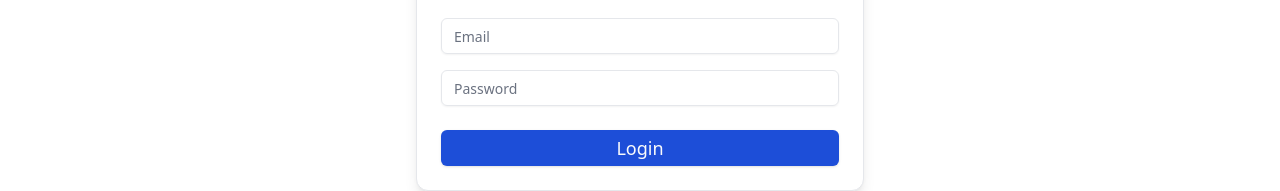
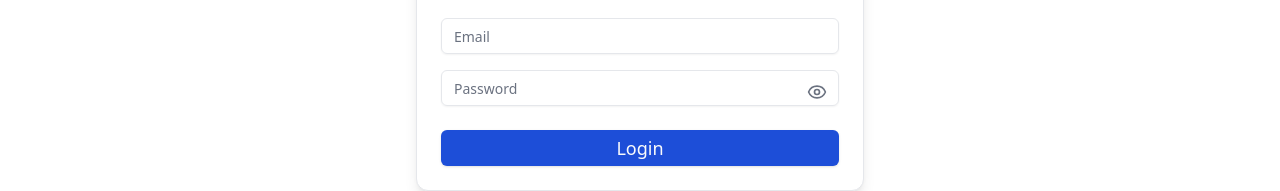
Before and after one commit to vardaan-bhatia/ByteWrite, a React (Vite) app in the folder frontend/: page /auth in a window 1280 px wide. Shown: the part 282-473 px from the top of the page. Built offline with nearby package versions, Linux system fonts and the light colour scheme.

Commit message:
paasword reveal feature

```diff
--- a/frontend/src/components/Login.tsx
+++ b/frontend/src/components/Login.tsx
@@ -12,6 +12,7 @@ import { Button } from "./ui/button";
 import { Input } from "./ui/input";
 import axios from "axios";
 import { ClipLoader } from "react-spinners"; // Importing the ClipLoader spinner
+import { Eye, EyeOff } from "lucide-react"; // Importing Lucide icons
 
 const Login: React.FC = () => {
   const navigate = useNavigate();
@@ -22,6 +23,7 @@ const Login: React.FC = () => {
   );
   const [serverError, setServerError] = useState<string | null>(null);
   const [loading, setLoading] = useState<boolean>(false); // State to handle loading
+  const [showPassword, setShowPassword] = useState<boolean>(false); // State to toggle password visibility
 
   const validateForm = (): boolean => {
     const newErrors: { email?: string; password?: string } = {};
@@ -85,13 +87,21 @@ const Login: React.FC = () => {
                 <p className="text-red-500 text-sm mt-1">{errors.email}</p>
               )}
             </div>
-            <div>
+            <div className="relative">
               <Input
-                type="password"
+                type={showPassword ? "text" : "password"} // Toggle between 'text' and 'password'
                 placeholder="Password"
                 value={password}
                 onChange={(e) => setPassword(e.target.value)}
               />
+              <button
+                type="button"
+                className="absolute right-3 top-3 text-gray-500"
+                onClick={() => setShowPassword((prev) => !prev)} // Toggle the showPassword state
+              >
+                {showPassword ? <EyeOff size={20} /> : <Eye size={20} />}{" "}
+                {/* Toggle icon */}
+              </button>
               {errors.password && (
                 <p className="text-red-500 text-sm mt-1">{errors.password}</p>
               )}
--- a/frontend/src/components/Signup.tsx
+++ b/frontend/src/components/Signup.tsx
@@ -11,6 +11,7 @@ import { Input } from "./ui/input";
 import { Button } from "./ui/button";
 import axios from "axios";
 import { ClipLoader } from "react-spinners";
+import { Eye, EyeOff } from "lucide-react"; // Import Lucide icons
 
 interface UserInfo {
   name: string;
@@ -33,6 +34,7 @@ const Signup: React.FC = () => {
   const [formErrors, setFormErrors] = useState<FormErrors>({});
   const [message, setMessage] = useState<string | null>(null);
   const [loading, setLoading] = useState<boolean>(false); // Added state for loading
+  const [showPassword, setShowPassword] = useState<boolean>(false); // State to toggle password visibility
 
   const handleChange = (e: React.ChangeEvent<HTMLInputElement>) => {
     const { name, value } = e.target;
@@ -149,15 +151,23 @@ const Signup: React.FC = () => {
                 <p className="text-red-500 text-sm mt-1">{formErrors.email}</p>
               )}
             </div>
-            <div>
+            <div className="relative">
               <Input
-                type="password"
+                type={showPassword ? "text" : "password"} // Toggle between 'text' and 'password'
                 placeholder="Password"
                 name="password"
                 onChange={handleChange}
                 value={userInfo.password}
                 required
               />
+              <button
+                type="button"
+                className="absolute right-3 top-3 text-gray-500"
+                onClick={() => setShowPassword((prev) => !prev)} // Toggle the showPassword state
+              >
+                {showPassword ? <EyeOff size={20} /> : <Eye size={20} />}{" "}
+                {/* Toggle icon */}
+              </button>
               {formErrors.password && (
                 <p className="text-red-500 text-sm mt-1">
                   {formErrors.password}
```
